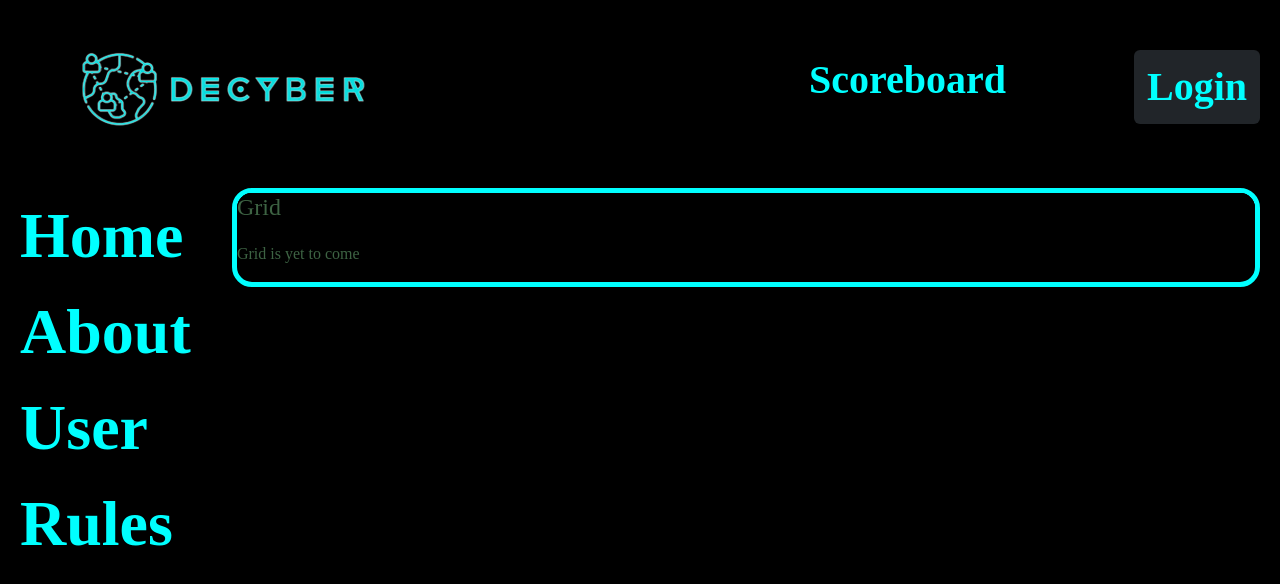
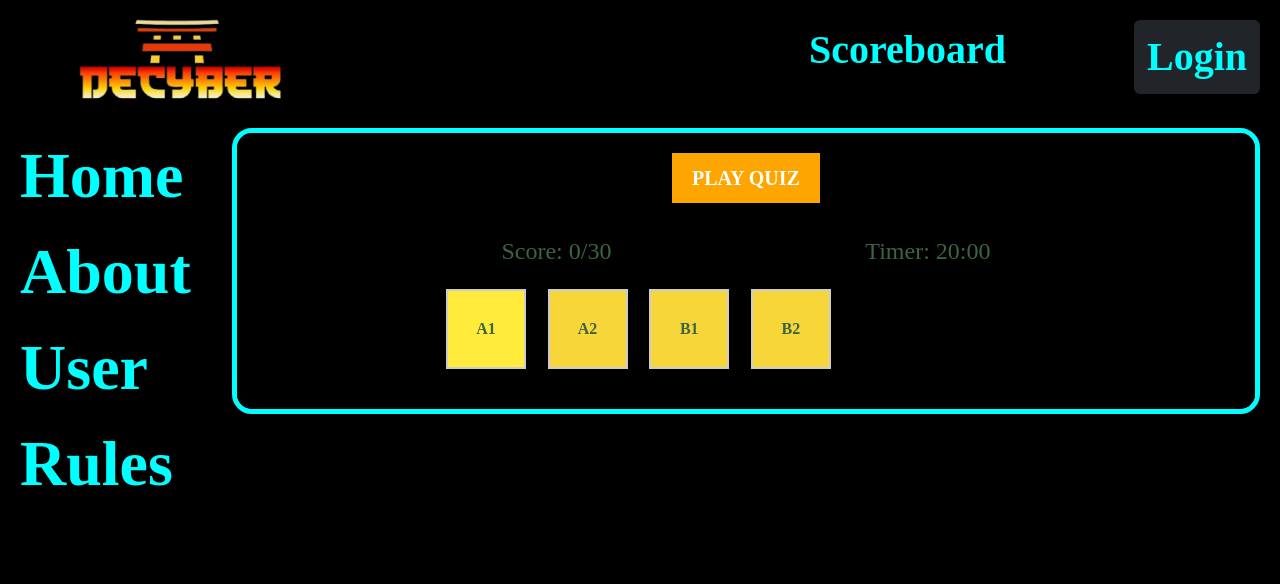
Before and after one commit to AyusGup/Decyber, a React (Create React App) app in the folder decyber/decyber-frontend/: page /grid in a window 1280 px wide. Shown: the top 584 px of the page. Built offline with nearby package versions, Linux system fonts and the light colour scheme; a web font is replaced by a local one.

Commit message:
Grid added

```diff
--- a/decyber/decyber-frontend/src/App.css
+++ b/decyber/decyber-frontend/src/App.css
@@ -3,6 +3,97 @@
 }
 
 /* Image Guesser CSS */
+.grid-game-container {
+  text-align: center;
+  padding: 20px;
+}
+
+.play-button {
+  background-color: orange;
+  color: white;
+  font-size: 20px;
+  padding: 10px 20px;
+  border: none;
+  cursor: pointer;
+  font-weight: bold;
+  margin-bottom: 20px;
+}
+
+.play-button:hover {
+  background-color: #e69500;
+}
+
+.score-timer-container {
+  display: flex;
+  justify-content: space-between;
+  font-size: 24px;
+  margin: 10px auto;
+  width: 50%;
+}
+
+.grid-container {
+  display: grid;
+  grid-template-columns: repeat(6, 1fr);
+  gap: 10px;
+  justify-content: center;
+  margin: 20px auto;
+  max-width: 600px;
+}
+
+.grid-box {
+  width: 80px;
+  height: 80px;
+  background-color: #f7d639;
+  display: flex;
+  justify-content: center;
+  align-items: center;
+  font-size: 16px;
+  font-weight: bold;
+  cursor: pointer;
+  border: 2px solid #ccc;
+  transition: background-color 0.3s;
+}
+
+.grid-box.unlocked {
+  background-color: #ffeb3b;
+}
+
+.grid-box.correct {
+  background-color: #4CAF50;
+  color: white;
+  pointer-events: none;
+}
+
+.clue-container {
+  margin-top: 20px;
+}
+
+.input-answer {
+  width: 200px;
+  padding: 8px;
+  font-size: 16px;
+  margin-top: 10px;
+}
+
+.game-over-container {
+  margin-top: 20px;
+  font-size: 24px;
+  color: red;
+}
+
+.next-button {
+  background-color: #212529;
+  color: cyan;
+  font-size: 20px;
+  padding: 10px 20px;
+  border: none;
+  cursor: pointer;
+  margin-top: 20px;
+}
+
+.next-button:hover {
+  background-color: #333;
+}
 
 .image-guesser-container {
   display: flex;
--- a/decyber/decyber-frontend/src/App.js
+++ b/decyber/decyber-frontend/src/App.js
@@ -23,6 +23,7 @@ import Round2 from "./components/Round2";
 import { BrowserRouter, Routes, Route } from "react-router-dom";
 import ImageGuesser from "./components/ImageGuesser";
 import Grid from "./components/Grid";
+import ThankYou from "./components/ThankYou";
 function App() {
   const [alert, setAlert] = useState(null);
   const showAlert = (type, display) => {
@@ -101,6 +102,7 @@ function App() {
                       <Route exact path="/round2" element={<Round2 />} />
                       <Route exact path="/imageguesser" element={<ImageGuesser />} />
                       <Route exact path="/grid" element={<Grid />} />
+                      <Route exact path="/thank-you" element={<ThankYou/>} />
                     </Routes>
                   </div>
                 </div>
--- a/decyber/decyber-frontend/src/components/Grid.js
+++ b/decyber/decyber-frontend/src/components/Grid.js
@@ -1,11 +1,112 @@
-import React from "react";
+import React, { useState } from "react";
+import { Link } from "react-router-dom";
 
-const Grid =()=>{
-    return (
-        <div>
-        <h1>Grid</h1>
-        <p>Grid is yet to come</p>
+const initialGridState = [
+  { id: "A1", clue: "Start here!", answer: "", unlocked: true, correct: false, showClue: false },
+  { id: "A2", clue: "Clue for A2", answer: "answer2", unlocked: false, correct: false, showClue: false },
+  { id: "B1", clue: "Clue for B1", answer: "answerB1", unlocked: false, correct: false, showClue: false },
+  { id: "B2", clue: "Clue for B2", answer: "answerB2", unlocked: false, correct: false, showClue: false },
+  // Add more grid cells here with their respective clues and answers
+];
+
+const Grid = () => {
+  const [grid, setGrid] = useState(initialGridState);
+  const [selectedBox, setSelectedBox] = useState(null);
+  const [userAnswer, setUserAnswer] = useState("");
+  const [score, setScore] = useState(0);
+  const [gameOver, setGameOver] = useState(false);
+
+  const handlePlay = () => {
+    const updatedGrid = grid.map((box) => (box.id === "A1" ? { ...box, showClue: true } : box));
+    setGrid(updatedGrid);
+    setSelectedBox(grid[0]);
+  };
+
+  const handleBoxClick = (id) => {
+    if (gameOver) return;
+
+    const selected = grid.find((box) => box.id === id);
+    if (selected.unlocked) {
+      setSelectedBox(selected);
+      setUserAnswer("");
+    }
+  };
+
+  const handleSubmitAnswer = () => {
+    if (!selectedBox) return;
+
+    if (userAnswer.toLowerCase() === selectedBox.answer.toLowerCase()) {
+      const newGrid = grid.map((box) =>
+        box.id === selectedBox.id
+          ? { ...box, correct: true, showClue: true }
+          : box
+      );
+
+      // Unlock the next random box (for simplicity, unlocking the next in array)
+      const nextBoxIndex = grid.findIndex((box) => box.id === selectedBox.id) + 1;
+      if (newGrid[nextBoxIndex]) {
+        newGrid[nextBoxIndex].unlocked = true;
+      }
+
+      setGrid(newGrid);
+      setScore(score + 1);
+      setSelectedBox(null);
+
+      // Check for win condition
+      if (newGrid.every((box) => box.correct)) {
+        setGameOver(true);
+      }
+    } else {
+      setGameOver(true);
+    }
+  };
+
+  return (
+    <div className="grid-game-container">
+      <button className="play-button" onClick={handlePlay}>
+        PLAY QUIZ
+      </button>
+      <div className="score-timer-container">
+        <div>Score: {score}/30</div>
+        <div>Timer: 20:00</div>
+      </div>
+      <div className="grid-container">
+        {grid.map((box) => (
+          <div
+            key={box.id}
+            className={`grid-box ${box.unlocked ? "unlocked" : ""} ${box.correct ? "correct" : ""}`}
+            onClick={() => handleBoxClick(box.id)}
+          >
+            {box.id}
+            {box.showClue && <p className="clue-text">{box.clue}</p>}
+          </div>
+        ))}
+      </div>
+
+      {selectedBox && !gameOver && (
+        <div className="clue-container">
+          <p>{selectedBox.clue}</p>
+          <input
+            className="input-answer"
+            type="text"
+            value={userAnswer}
+            onChange={(e) => setUserAnswer(e.target.value)}
+            placeholder="Enter answer"
+          />
+          <button onClick={handleSubmitAnswer}>Submit</button>
         </div>
-);
-}
+      )}
+
+      {gameOver && (
+        <div className="game-over-container">
+          <h2>{score === 30 ? "Congratulations, you won!" : "You Lose!"}</h2>
+          <Link to="/thank-you">
+            <button className="next-button">Next</button>
+          </Link>
+        </div>
+      )}
+    </div>
+  );
+};
+
 export default Grid;
--- a/decyber/decyber-frontend/src/components/Login.js
+++ b/decyber/decyber-frontend/src/components/Login.js
@@ -30,7 +30,7 @@ export default function Login(props) {
             props.showAlert("success", "Login Successful");
             //save the auth token and redirect
             localStorage.setItem('token', json.auth_token);
-            navigate("/");
+            navigate("/round2");
         }
         else {
             props.showAlert("danger", "Invalid Credentials");
--- a/decyber/decyber-frontend/src/components/Navbar.js
+++ b/decyber/decyber-frontend/src/components/Navbar.js
@@ -17,9 +17,9 @@ export default function Navbar(props) {
           <img
             src="../decyber.png"
             alt="DeCyber"
-            width="400"
-            height="160"
-            className="d-inline-block align-text-top"
+            height="100"
+            style={{ paddingLeft: "50px" }}
+            className="d-inline-block align-text-top "
           />
           {/* <img src="../invictus.png" alt="DeCyber" width="120" height="50" className="d-inline-block align-text-top" /> */}
         </Link>
--- a/decyber/decyber-frontend/src/components/Signup.js
+++ b/decyber/decyber-frontend/src/components/Signup.js
@@ -28,7 +28,7 @@ export default function Signup(props) {
         if (json.success) {
             //save the auth token and redirect
             localStorage.setItem('token', json.auth_token);
-            navigate("/");
+            navigate("/round2");
         }
         else {
             props.showAlert("danger", "Some Error Occured");
--- /dev/null
+++ b/decyber/decyber-frontend/src/components/ThankYou.js
@@ -0,0 +1,46 @@
+import React from "react";
+import { Link } from "react-router-dom";
+
+const Grid = () => {
+    return (
+        <div>
+            <div className="thank-you-container" style={{
+                display: "flex",
+                flexDirection: "column",
+                justifyContent: "center",
+                alignItems: "center",
+                height: "40vh",
+                textAlign: "center"
+            }}>
+                <h1 style={{ fontSize: "15vh", fontWeight: "bold" }}>Thank You!</h1>
+                <p style={{ fontSize: "8vh" }}>Let's see if you can solve Bollywood!</p>
+            </div>
+            <div style={{
+                textAlign: "center",
+                height: "20vh",
+                display: "flex",
+                flexDirection: "column",
+                justifyContent: "center",
+                alignItems: "center",
+                padding: "0 30px"
+            }}>
+                <Link className="dropdown-item" to="/grid" style={{ display: "inline-block" }}>
+                    <button
+                        type="button"
+                        className="btn"
+                        style={{
+                            backgroundColor: "#212529",
+                            color: "cyan",
+                            fontSize: "5vh",
+                            fontWeight: "600",
+                        }}
+                    >
+                        Next
+                    </button>
+                </Link>
+            </div>
+        </div>
+    );
+};
+
+export default Grid;
```
Also changed, not shown: decyber/decyber-frontend/src/components/ImageGuesser.js (+13 -13 lines), decyber/decyber-frontend/public/decyber.png, 1 other file (tests, documents, lock files or other folders).
